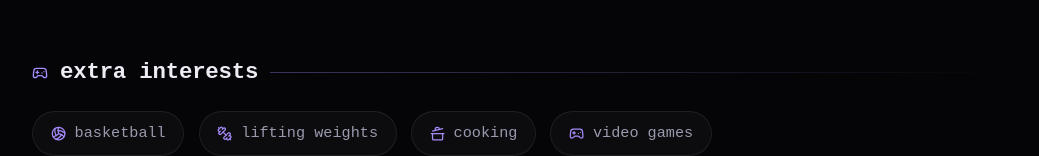
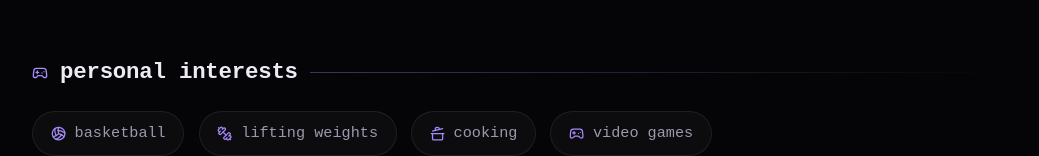
Before and after one commit to EthanRohman93/ethanrohman, a React (Vite) app: page / in a window 1280 px wide. Shown: the part 5073-5229 px from the top of the page, without its empty margins (120-1159 px from the left). Built offline with nearby package versions, Linux system fonts and the light colour scheme; a web font is replaced by a local one.

Commit message:
api design: mark as both prod and personal; rename extra interests to personal interests

```diff
--- a/src/pages/Home.tsx
+++ b/src/pages/Home.tsx
@@ -179,7 +179,7 @@ const groups: SkillGroup[] = [
       { name: 'zig', icon: SiZig, tags: ['personal'] },
       { name: 'c', icon: SiC, tags: ['personal'] },
       { name: 'rust', icon: SiRust, tags: ['personal'] },
-      { name: 'api design', icon: LuPlug },
+      { name: 'api design', icon: LuPlug, tags: ['prod', 'personal'] },
     ],
   },
 ]
@@ -460,7 +460,7 @@ function Home() {
       <section className="section">
         <div className="section-header">
           <LuGamepad2 />
-          <h2>extra interests</h2>
+          <h2>personal interests</h2>
           <span className="rule" />
         </div>
         <div className="interests">
```
